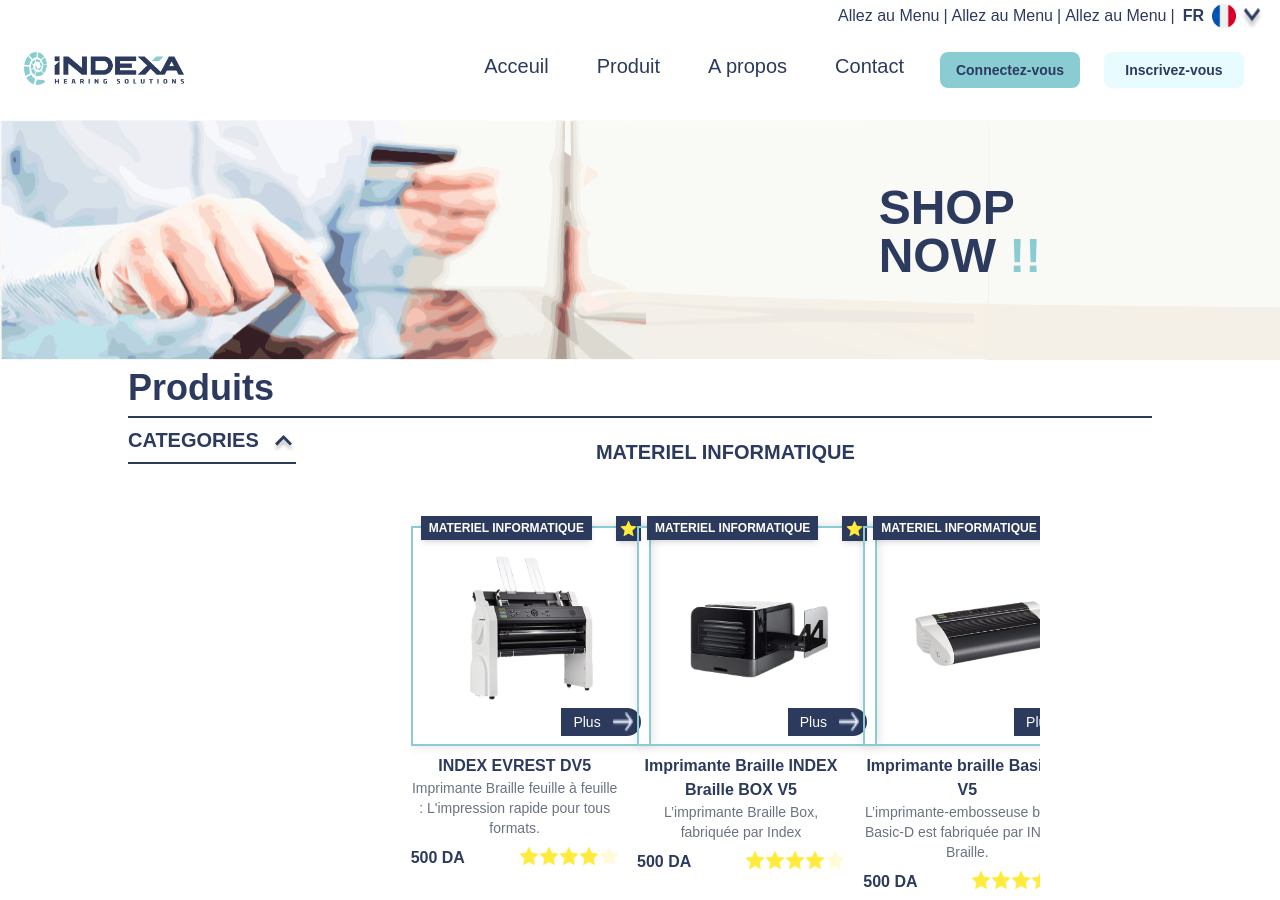
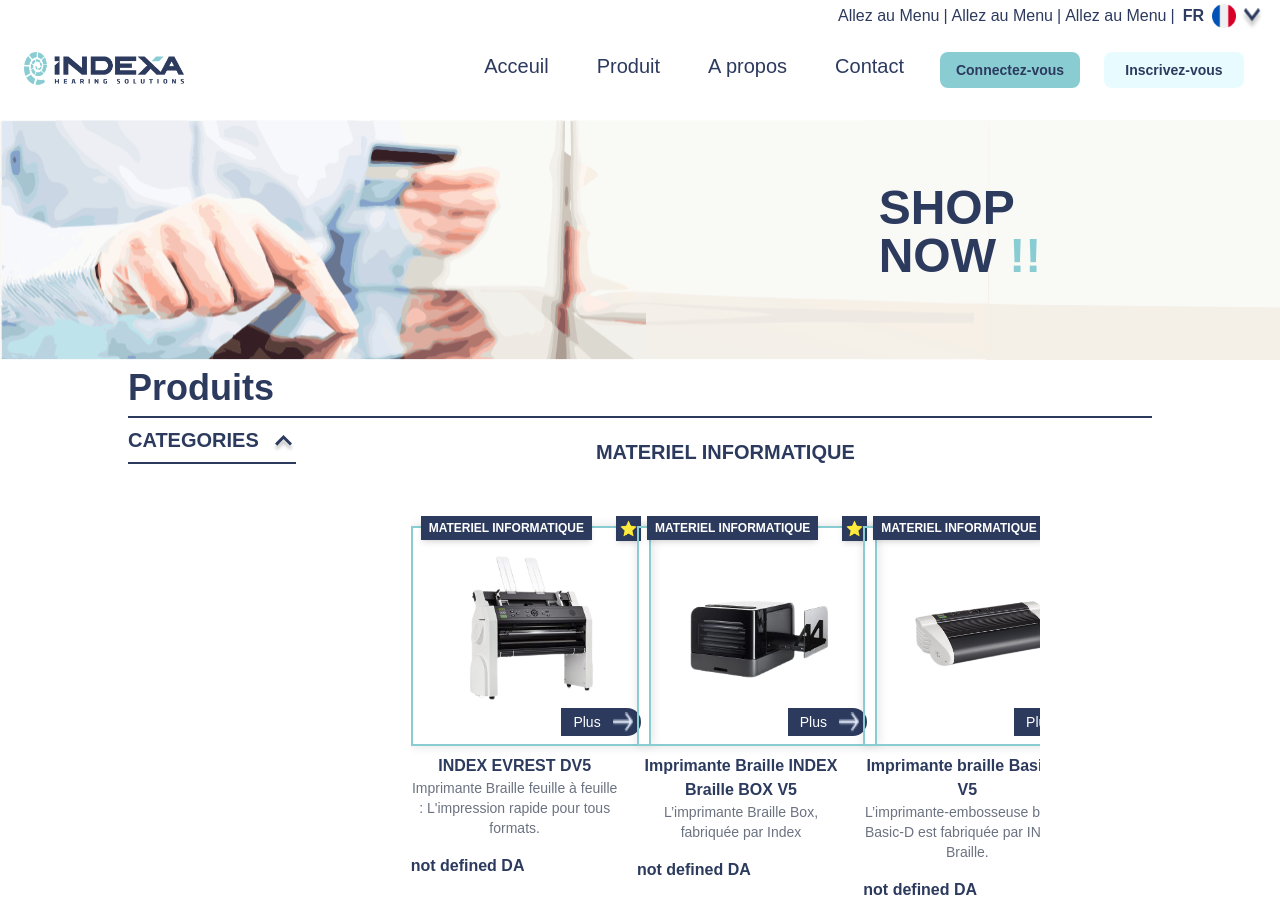
Before and after one commit to abdelbarie/INDEXA_PROJECT, a Next.js app: page /products in a window 1280 px wide. Shown: the top 900 px of the page. Built offline with nearby package versions, Linux system fonts and the light colour scheme.

Commit message:
add: product proces

```diff
--- a/Data/Products.js
+++ b/Data/Products.js
@@ -17,7 +17,7 @@ const ProductsData = [
       -	Fonction alarme avec réveil par des bips et l’annonce de l’heure
       -	Prise écouteurs : oui (écouteurs non fournis)
       `,
-    price: "500",
+    price: "14 000.00",
     stars: "4",
     producImg: "/imgs/calculatriceparlante.png",
     category: "CALCULE",
@@ -34,7 +34,7 @@ const ProductsData = [
     -	Dimensions du plateau : 19 x 25 cm
     -	Dimensions d'une case : 10 mm de côté
     `,
-    price: "500",
+    price: "4500.00",
     stars: "4",
     producImg: "/imgs/CUBARITHME.png",
     category: "CALCULE",
@@ -48,7 +48,7 @@ const ProductsData = [
     -	Conditionnés par boîte de 100 cubes
     -	Dimensions d'un cube : 9 mm de côté
 `,
-    price: "500",
+    price: "12 000.00",
     stars: "4",
     producImg: "/imgs/cubesArith.png",
     category: "CALCULE",
@@ -56,12 +56,12 @@ const ProductsData = [
   {
     id: 3,
     productName: "Feuille à dessin A4",
-    description: "En plastique transparent",
+    description: "Rames de 600 feuilles",
     longDescription:
       "En plastique transparent, ces feuilles sont utilisées pour la réalisation de dessins à l'aide de la planche référence.",
     details: `
     -	Conditionnées par 600 feuilles environ`,
-    price: "500",
+    price: "20 000.00",
     stars: "4",
     producImg: "/imgs/A4.png",
     category: "DESSINS",
@@ -85,7 +85,7 @@ const ProductsData = [
 -	16,5 cm pour l'équerre à 45°
 -	19 cm pour l’équerre de 30° à 60°
 `,
-    price: "500",
+    price: "5000.00",
     stars: "4",
     producImg: "/imgs/kous.png",
     category: "DESSINS",
@@ -97,7 +97,7 @@ const ProductsData = [
     longDescription:
       "Ce compas est muni d'une pointe sèche pour effectuer des tracés en relief sur des feuilles plastique références 16500 et 16503 et en prenant pour support la planche à dessiner référence 16000. La pointe sèche peut être remplacée par une mine de crayon ou un crayon.",
     details: "",
-    price: "500",
+    price: "14 000.00",
     stars: "4",
     producImg: "/imgs/compa.png",
     category: "DESSINS",
@@ -110,7 +110,7 @@ const ProductsData = [
       "Cette planche à dessiner, en matière caoutchoutée antidérapante, est utilisée pour effectuer des tracés en relief sur une feuille plastifiée, à l'aide d'un stylo, d'un crayon à dessiner, d'une roulette ou d'un poinçon.",
     details: `
     Format (largeur x longueur) : 24 x 35 cm`,
-    price: "500",
+    price: "5500.00",
     stars: "4",
     producImg: "/imgs/dessinBlanc.jpg",
     category: "DESSINS",
@@ -133,7 +133,7 @@ const ProductsData = [
     -	Largeur : 3,2 cm
     -	Poids : 40 g
 `,
-    price: "500",
+    price: "1800.00",
     stars: "4",
     producImg: "/imgs/regle.jpg",
     category: "DESSINS",
@@ -151,7 +151,7 @@ const ProductsData = [
     -	Diamètre : 12 cm
     -	Poids : 20 g
 `,
-    price: "500",
+    price: "800.00",
     stars: "4",
     producImg: "/imgs/RAPPORTEUR.png",
     category: "DESSINS",
@@ -167,7 +167,7 @@ const ProductsData = [
     -	Hauteur du manche : 9 cm
     -	Poids : 10 g
 `,
-    price: "500",
+    price: "1500.00",
     stars: "4",
     producImg: "/imgs/roullete.png",
     category: "DESSINS",
@@ -180,7 +180,7 @@ const ProductsData = [
     `,
     details:
       "Comme le t-shirt classique, mais en légèrement plus près du corps. Coupe ajustée. Si vous préférez une coupe moins près du corps, commandez une taille au-dessus ou jetez un coup d œil au t-shirt classique.   Le modèle mesure 1,83 m et porte une taille L. La modèle mesure 1,73 m et porte une taille S. Tissu de poids moyen : 145 g/m² (4,2 oz). Les t-shirts unis sont 100 % coton, les gris chinés 90 % coton et 10 % polyester, les gris anthracite chinés 52 % coton et 48 % polyester.",
-    price: "500",
+    price: "1500.00",
     stars: "4",
     producImg: "/imgs/canne.png",
     category: "DIVERS",
@@ -200,7 +200,7 @@ const ProductsData = [
     -	Taille en cm (LxPxH) : 7,2 x 5,9 x 2,9.
     -	Poids (en g) : 40.
 `,
-    price: "500",
+    price: "4500.00",
     stars: "4",
     producImg: "/imgs/radio.png",
     category: "DIVERS",
@@ -228,7 +228,7 @@ const ProductsData = [
     -	Alimentation : 1 pile rectangulaire 9 volts type LR622
 
 `,
-    price: "500",
+    price: "not defined",
     stars: "4",
     producImg: "/imgs/reveil.png",
     category: "HORLOGERIE",
@@ -243,7 +243,7 @@ const ProductsData = [
     -	Bracelet en plastique
     `,
     details: ``,
-    price: "500",
+    price: "not defined",
     stars: "4",
     producImg: "/imgs/smartwatch.png",
     category: "HORLOGERIE",
@@ -264,7 +264,7 @@ const ProductsData = [
     -	3 niveaux de volume sonore avec réglage par commutateur situé sur le dessous
     -	Alimentation : 3 piles rondes de type LR06
 `,
-    price: "500",
+    price: "not defined",
     stars: "4",
     producImg: "/imgs/reveilparlante.png",
     category: "HORLOGERIE",
@@ -279,7 +279,7 @@ const ProductsData = [
     -	Diamètre : 21 cm
     -	Poids : 500 g
 `,
-    price: "500",
+    price: "not defined",
     stars: "4",
     producImg: "/imgs/redball.png",
     category: "JEUX EDUCATIFS",
@@ -296,7 +296,7 @@ const ProductsData = [
     -	Diamètre : 21 cm
     -	Poids : 500 g
 `,
-    price: "500",
+    price: "14 000.00",
     stars: "4",
     producImg: "/imgs/poid.png",
     category: "JEUX EDUCATIFS",
@@ -314,7 +314,7 @@ const ProductsData = [
     -	Diamètre : 21 cm
     -	Poids : 500 g
 `,
-    price: "500",
+    price: "14 000.00",
     stars: "4",
     producImg: "/imgs/boiteson.jpg",
     category: "JEUX EDUCATIFS",
@@ -330,7 +330,7 @@ const ProductsData = [
     Dimensions d'un domino (largeur x longueur x épaisseur) : 2,5 x 5 x 1 cm
     Dimensions de la boîte (largeur x longueur x épaisseur) : 14 x 20,7 x 4,5 cm
 `,
-    price: "500",
+    price: "not defined",
     stars: "4",
     producImg: "/imgs/domino.png",
     category: "JEUX EDUCATIFS",
@@ -345,7 +345,7 @@ const ProductsData = [
     Pour les plus jeunes, il s'agira de rapprocher les paires identiques.
     Il peut aussi être utilisé comme un jeu de memory pour jouer à plusieurs.
 `,
-    price: "500",
+    price: "13 500.00",
     stars: "4",
     producImg: "/imgs/tactile.png",
     category: "JEUX EDUCATIFS",
@@ -371,7 +371,7 @@ const ProductsData = [
     -	L'enregistrement de "profils" sauvegarde les paramètres d'affichage définis pour chaque application.
 
 `,
-    price: "500",
+    price: "189 350.00",
     stars: "4",
     producImg: "/imgs/zoomtext.png",
     category: "LOGICILE",
@@ -403,7 +403,7 @@ const ProductsData = [
     -	Le support pour de nombreux synthétiseurs vocaux et terminaux braille.
     -	Synthèse vocal Acapela infovox SAPI5 Français, arabe.
 `,
-    price: "500",
+    price: "348 000.00",
     stars: "4",
     producImg: "/imgs/JAWS.png",
     category: "LOGICILE",
@@ -422,7 +422,7 @@ const ProductsData = [
 -	Importation depuis WORD : traitement de toutes les voyelles accentuées, caractères spéciaux, des listes à puces et à numéros, paramétrage de l'importateur.
 
 `,
-    price: "500",
+    price: "185 000.00",
     stars: "4",
     producImg: "/imgs/DBT.jpg",
     category: "LOGICILE",
@@ -441,7 +441,7 @@ const ProductsData = [
 -	Importation depuis WORD : traitement de toutes les voyelles accentuées, caractères spéciaux, des listes à puces et à numéros, paramétrage de l'importateur.
 
 `,
-    price: "500",
+    price: "185 000.00",
     stars: "4",
     producImg: "/imgs/perkins.png",
     category: "Machine à écrire",
@@ -460,7 +460,7 @@ const ProductsData = [
 -	Poids : 25 kg
 
 `,
-    price: "500",
+    price: "2150.00",
     stars: "4",
     producImg: "/imgs/papier.jpg",
     category: "Machine à écrire",
@@ -475,7 +475,7 @@ const ProductsData = [
     -	Dimensions (largeur x longueur x hauteur) : 15 x 23 x 39 cm
     -	Poids : 4,8 kg
 `,
-    price: "500",
+    price: "196 000.00",
     stars: "4",
     producImg: "/imgs/mperkins.png",
     category: "Machine à écrire",
@@ -496,7 +496,7 @@ const ProductsData = [
     -	Poids : 3,3 kg
 
 `,
-    price: "500",
+    price: "not defined",
     stars: "4",
     producImg: "/imgs/papers.jpg",
     category: "Machine à écrire",
@@ -504,7 +504,7 @@ const ProductsData = [
   {
     id: 27,
     productName: "Feuille pour thermoformage A4",
-    description: "Ces feuilles sont à utiliser avec la thermo formeuse. ",
+    description: "Rames de 200 feuilles ",
     longDescription: `Ces feuilles sont à utiliser avec la thermo formeuse.  Ce papier est à utiliser avec une imprimante braille exigeant ce type de papier pour l'édition de documents en continu.
     `,
     details: `
@@ -516,7 +516,7 @@ const ProductsData = [
 
 
 `,
-    price: "500",
+    price: "88 000.00",
     stars: "4",
     producImg: "/imgs/four.png",
     category: "Machine à écrire",
@@ -570,7 +570,7 @@ const ProductsData = [
     -	Consommation : 140 W en impression et 5 W en veille
 
 `,
-    price: "500",
+    price: "not defined",
     stars: "4",
     producImg: "/imgs/info2.png",
     category: "MATERIEL INFORMATIQUE",
@@ -593,7 +593,7 @@ const ProductsData = [
     Braille Box est une réussite d'INDEX Braille, donnant aux utilisateurs ce qu'ils ont demandent à l'impression de grands volumes
 
 `,
-    price: "500",
+    price: "not defined",
     stars: "4",
     producImg: "/imgs/info5.png",
     category: "MATERIEL INFORMATIQUE",
@@ -615,7 +615,7 @@ const ProductsData = [
     -	25 ans d’expérience
 
 `,
-    price: "500",
+    price: "not defined",
     stars: "4",
     producImg: "/imgs/info1.png",
     category: "MATERIEL INFORMATIQUE",
@@ -637,7 +637,7 @@ const ProductsData = [
     Connexion USB	                    -Oui
 
 `,
-    price: "500",
+    price: "not defined",
     stars: "4",
     producImg: "/imgs/info6.png",
     category: "MATERIEL INFORMATIQUE",
@@ -652,7 +652,7 @@ const ProductsData = [
 
     Disposer les pièces selon la forme géométrique, ce jeu se compose de 40, 44 pièces géométriques colorées. Les formes s'encastrent sur un plateau en forme rectangulaire.
 `,
-    price: "500",
+    price: "6500.00",
     stars: "4",
     producImg: "/imgs/PUZZLE.jpg",
     category: "Matériels Pédagogique",
@@ -667,7 +667,7 @@ const ProductsData = [
     -	Pièces en bois coloré de 6 couleurs différentes.
     -	Dimensions : 22,2 x 29,6 cm
      `,
-    price: "500",
+    price: "not defined",
     stars: "4",
     producImg: "/imgs/puzzleChiffres.jpg",
     category: "Matériels Pédagogique",
@@ -680,7 +680,7 @@ const ProductsData = [
       "lames en acier de différentes couleurs et de différentes longueurs",
     longDescription: `Le xylophone est constitué de lames en acier de différentes couleurs et de différentes longueurs fixées sur un support en bois, qui sont frappées au moyen de mailloches terminées par une sphère. La disposition des lames est semblable à celle du clavier de piano.`,
     details: ``,
-    price: "500",
+    price: "8500.00",
     stars: "4",
     producImg: "/imgs/xylophone.jpg",
     category: "Matériels Pédagogique",
@@ -695,7 +695,7 @@ const ProductsData = [
     -	Une petite tige en bois est collée sur chacune des lettres afin de féliciter son extraction du socle.
     -	Dimension : 22.2 x 29.6 cm
     `,
-    price: "500",
+    price: "2800.00",
     stars: "4",
     producImg: "/imgs/pzzulemaj.png",
     category: "Matériels Pédagogique",
@@ -719,7 +719,7 @@ const ProductsData = [
     -	Poids : 43 g
 
     `,
-    price: "500",
+    price: "4000.00",
     stars: "4",
     producImg: "/imgs/loup.jpg",
     category: "Matériels Pédagogique",
@@ -734,7 +734,7 @@ const ProductsData = [
     •	Poids de l'ensemble : 170
 
     `,
-    price: "500",
+    price: "24 000.00",
     stars: "4",
     producImg: "/imgs/cubalg.jpg",
     category: "Matériels Pédagogique",
@@ -752,7 +752,7 @@ const ProductsData = [
     `,
     details: `
     `,
-    price: "500",
+    price: "5000.00",
     stars: "4",
     producImg: "/imgs/tablette.jpg",
     category: "Tablette et Accessoires",
@@ -766,7 +766,7 @@ const ProductsData = [
     Sa pointe métallique permet l'embossage d'un point braille sur papier ou support plastifié (bande adhésive ou fiche autocollante) par une simple pression de l'utilisateur sur le manche en bois en forme de quille.`,
     details: `
     `,
-    price: "500",
+    price: "714.00",
     stars: "4",
     producImg: "/imgs/poincon.jpg",
     category: "Tablette et Accessoires",
--- a/components/partials/ProductBox.js
+++ b/components/partials/ProductBox.js
@@ -24,8 +24,8 @@ const ProductBox = (props) => {
         <div className="font-semibold">{props.product.productName}</div>
         <div className="text-sm text-gray-500">{props.product.description}</div>
         <div className="flex mt-2 justify-between">
-          <div className="font-bold">{props.product.price} DA</div>
-          <div className="flex w-fit">
+          <div className="font-bold text-md pt-2">{props.product.price} DA</div>
+          {/* <div className="flex w-fit">
             {["", "", "", "", ""].map((star, key) => (
               <img
                 src="/imgs/star.png"
@@ -35,7 +35,7 @@ const ProductBox = (props) => {
                 } h-5 w-5`}
               ></img>
             ))}
-          </div>
+          </div> */}
         </div>
       </div>
       <div className="mx-auto w-fit mt-8 text-sm">
```
